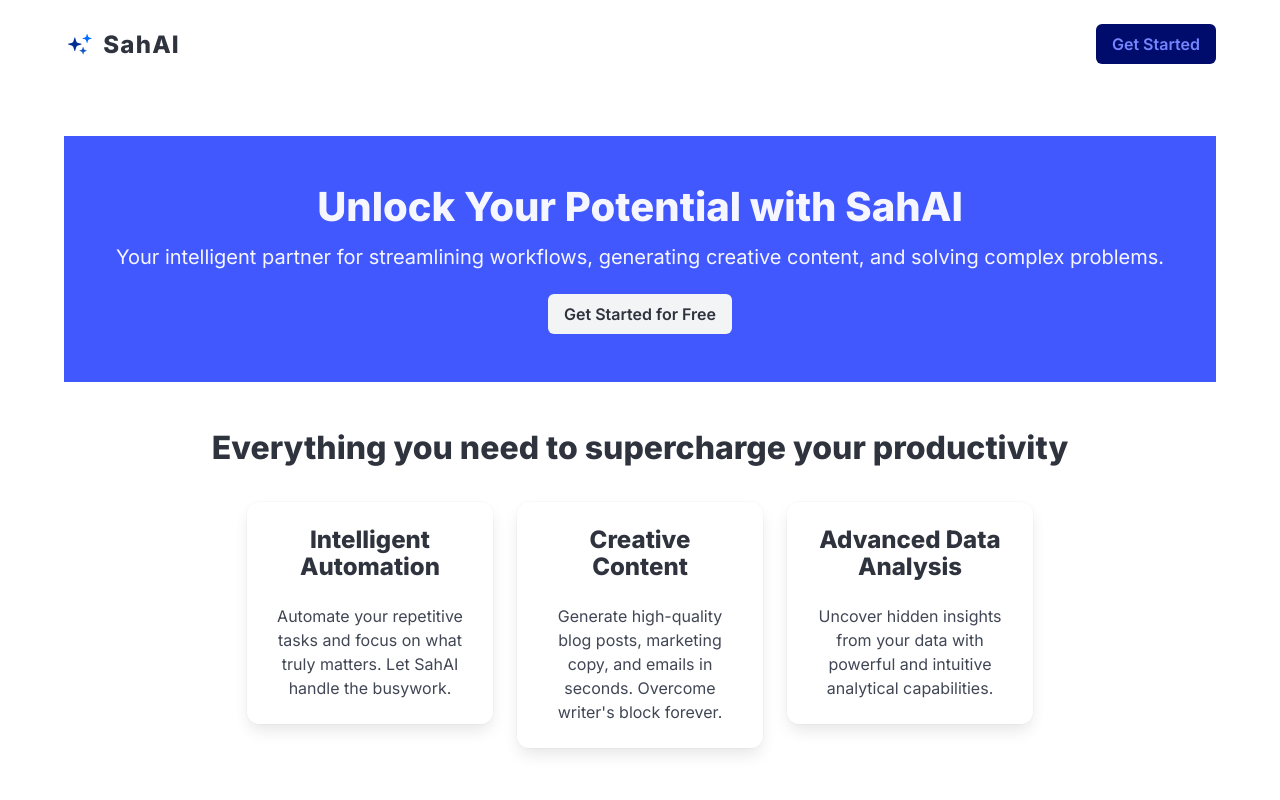
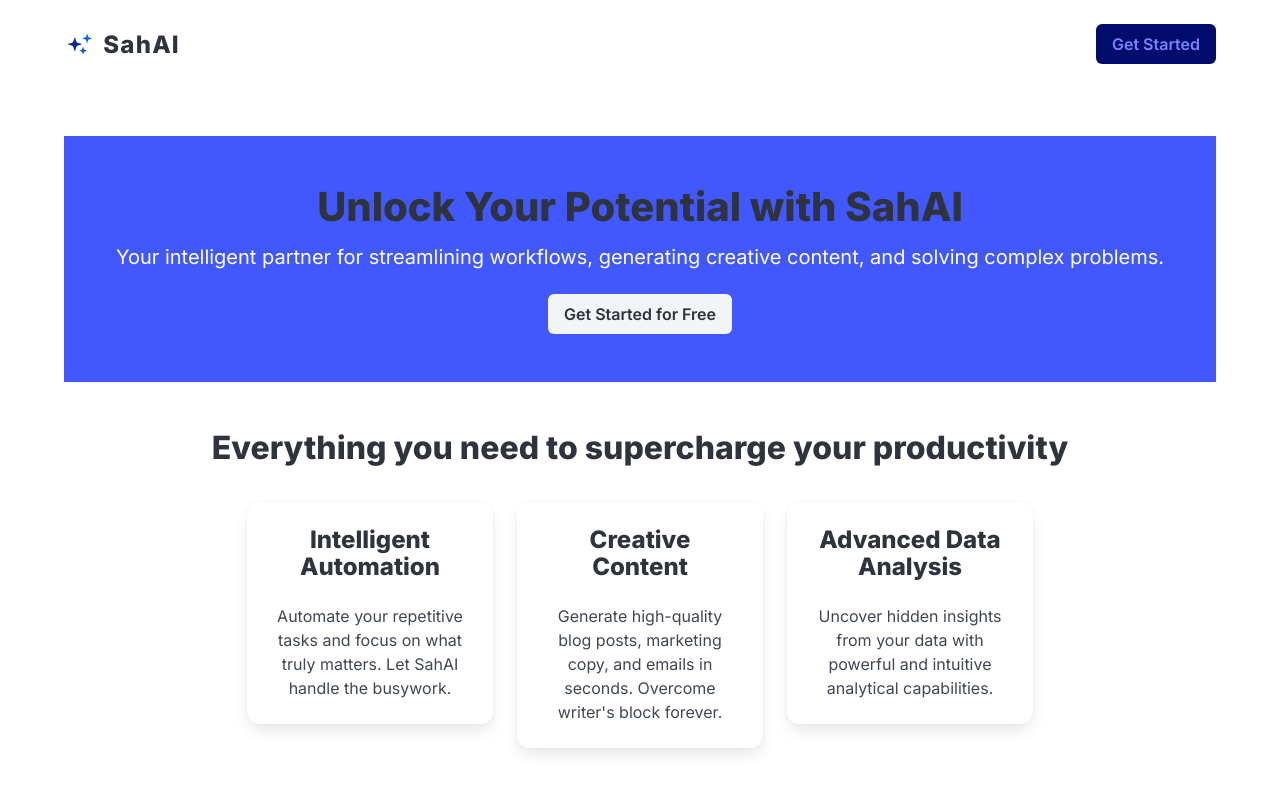
Before and after one commit to saroj2053/sah.ai-frontend, a React (Vite) app: page / in a window 1280 px wide. Shown: the top 800 px of the page. Built offline with nearby package versions, Linux system fonts and the light colour scheme.

Commit message:
Updated home component styles for hero section

```diff
--- a/src/pages/Home.tsx
+++ b/src/pages/Home.tsx
@@ -4,10 +4,10 @@ const Home = () => {
   return (
     <div>
       {/* Hero Section */}
-      <section className="hero is-link">
+      <section className="hero has-background-link">
         <div className="hero-body has-text-centered">
           <p className="title is-2">Unlock Your Potential with SahAI</p>
-          <p className="subtitle is-5 mt-4">
+          <p className="subtitle is-5 mt-4 has-text-white">
             Your intelligent partner for streamlining workflows, generating
             creative content, and solving complex problems.
           </p>
```
